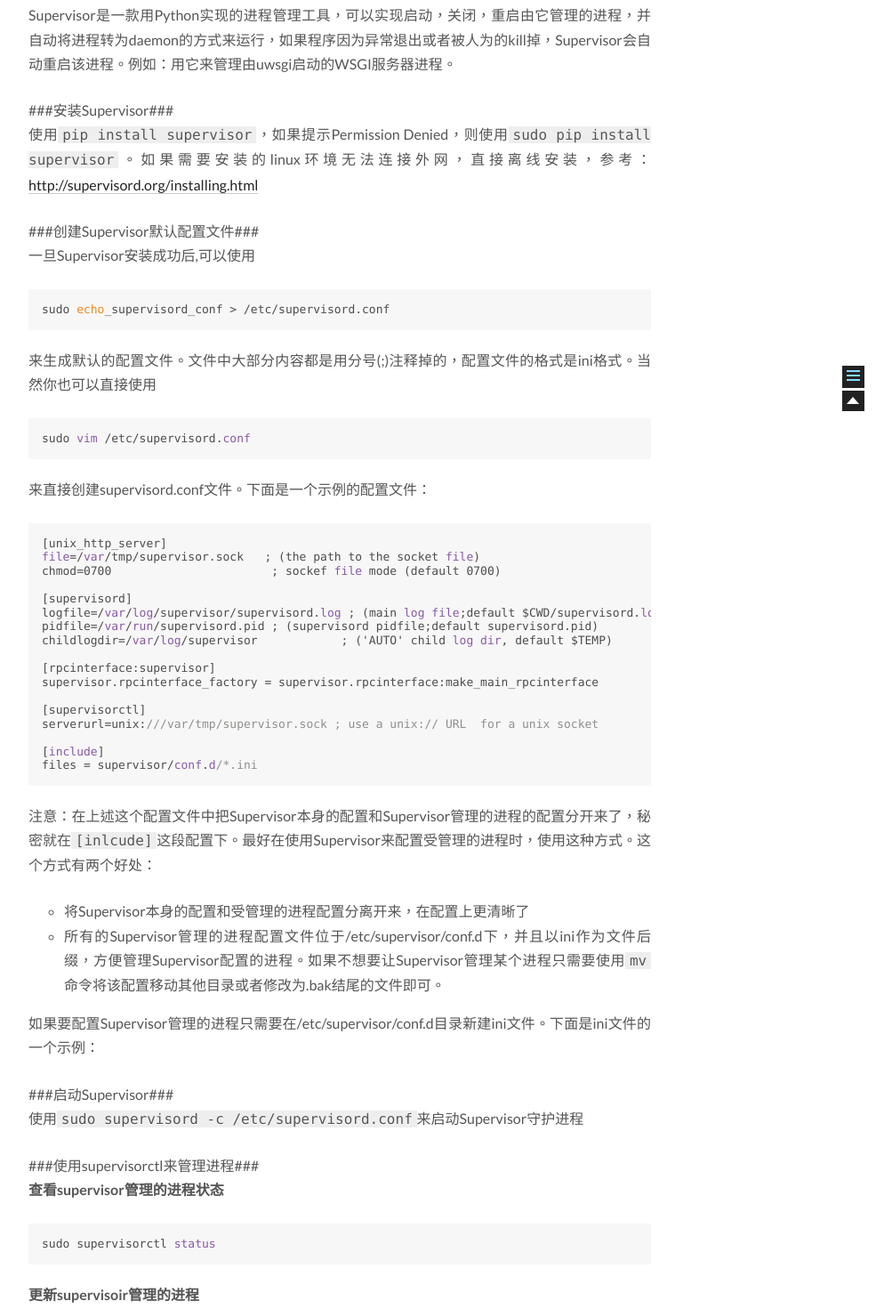
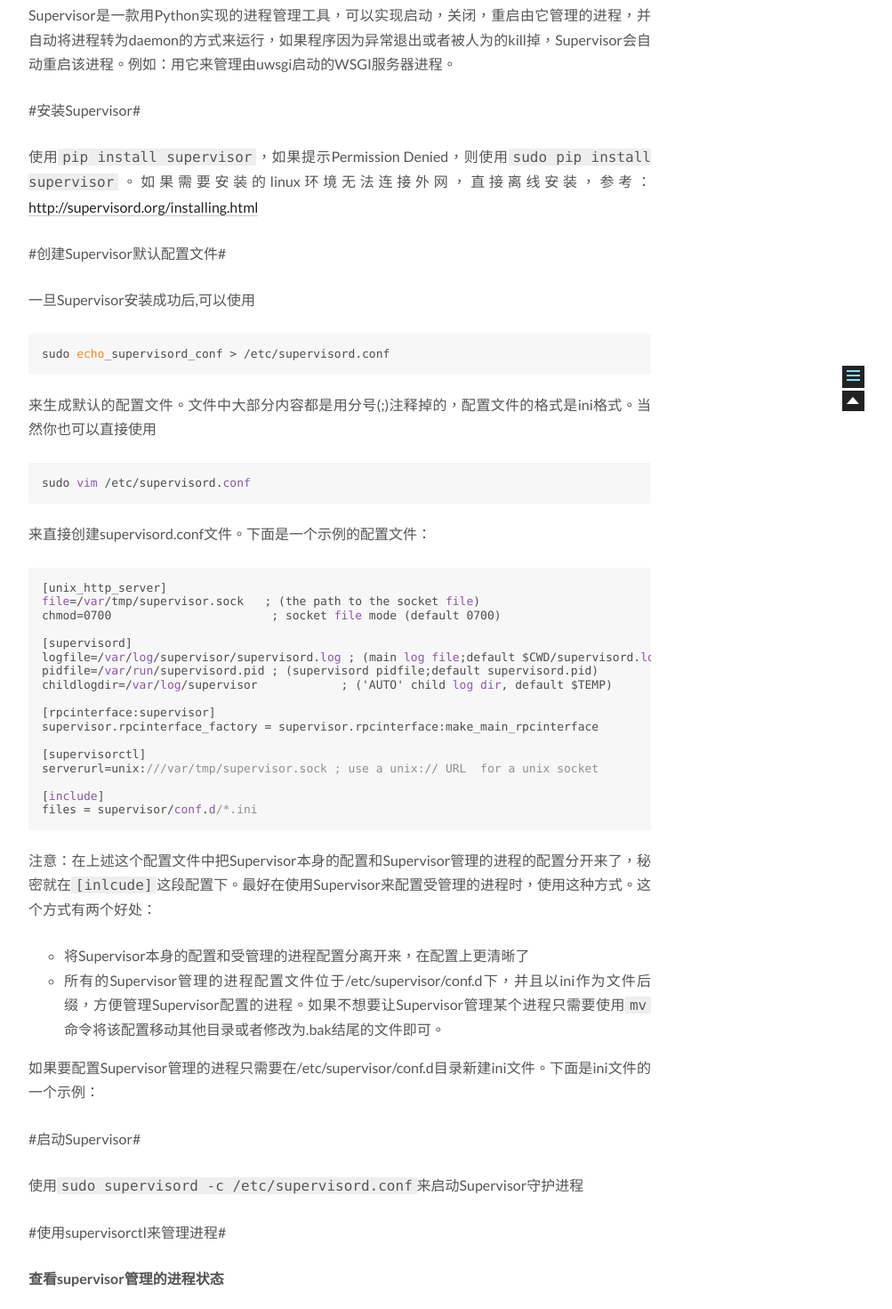
Before and after one commit to elcricwu/elcricwu.github.io, a plain HTML site: page 2015/08/22/supervisor-installation-configuration/index.html in a window 1280 px wide. Shown: the part 319-1790 px from the top of the page at 89% size, without its empty margins (258-1261 px from the left). Drawn offline with Linux system fonts and the light colour scheme; a script that the page names is missing.

Commit message:
Site updated: 2015-08-27 00:53:54

```diff
--- a/2015/08/22/supervisor-installation-configuration/index.html
+++ b/2015/08/22/supervisor-installation-configuration/index.html
@@ -38,18 +38,21 @@
 
 
 <meta name="description" content="Supervisor是一款用Python实现的进程管理工具，可以实现启动，关闭，重启由它管理的进程，并自动将进程转为daemon的方式来运行，如果程序因为异常退出或者被人为的kill掉，Supervisor会自动重启该进程。例如：用它来管理由uwsgi启动的WSGI服务器进程。
-###安装Supervisor###使用pip install supervisor，如果提示Permission De">
+#安装Supervisor#
+使用pip install supervisor，如果提示Permission Den">
 <meta property="og:type" content="article">
 <meta property="og:title" content="Supervisor安装与配置">
 <meta property="og:url" content="http://yoursite.com/2015/08/22/supervisor-installation-configuration/index.html">
 <meta property="og:site_name" content="Think Different">
 <meta property="og:description" content="Supervisor是一款用Python实现的进程管理工具，可以实现启动，关闭，重启由它管理的进程，并自动将进程转为daemon的方式来运行，如果程序因为异常退出或者被人为的kill掉，Supervisor会自动重启该进程。例如：用它来管理由uwsgi启动的WSGI服务器进程。
-###安装Supervisor###使用pip install supervisor，如果提示Permission De">
-<meta property="og:updated_time" content="2015-08-26T15:50:09.000Z">
+#安装Supervisor#
+使用pip install supervisor，如果提示Permission Den">
+<meta property="og:updated_time" content="2015-08-26T16:53:42.000Z">
 <meta name="twitter:card" content="summary">
 <meta name="twitter:title" content="Supervisor安装与配置">
 <meta name="twitter:description" content="Supervisor是一款用Python实现的进程管理工具，可以实现启动，关闭，重启由它管理的进程，并自动将进程转为daemon的方式来运行，如果程序因为异常退出或者被人为的kill掉，Supervisor会自动重启该进程。例如：用它来管理由uwsgi启动的WSGI服务器进程。
-###安装Supervisor###使用pip install supervisor，如果提示Permission De">
+#安装Supervisor#
+使用pip install supervisor，如果提示Permission Den">
 
 
 <script type="text/javascript" id="hexo.configuration">
@@ -224,16 +227,18 @@
 
 
 
-        <span itemprop="articleBody"><p>Supervisor是一款用Python实现的进程管理工具，可以实现启动，关闭，重启由它管理的进程，并自动将进程转为daemon的方式来运行，如果程序因为异常退出或者被人为的kill掉，Supervisor会自动重启该进程。例如：用它来管理由uwsgi启动的WSGI服务器进程。</p>
-<p>###安装Supervisor###<br>使用<code>pip install supervisor</code>，如果提示Permission Denied，则使用<code>sudo pip install supervisor</code>。如果需要安装的linux环境无法连接外网，直接离线安装，参考：<a href="http://supervisord.org/installing.html" target="_blank" rel="external">http://supervisord.org/installing.html</a></p>
-<p>###创建Supervisor默认配置文件###<br>一旦Supervisor安装成功后,可以使用</p>
+        <span itemprop="articleBody"><p>Supervisor是一款用Python实现的进程管理工具，可以实现启动，关闭，重启由它管理的进程，并自动将进程转为daemon的方式来运行，如果程序因为异常退出或者被人为的kill掉，Supervisor会自动重启该进程。例如：用它来管理由uwsgi启动的WSGI服务器进程。  </p>
+<p>#安装Supervisor#</p>
+<p>使用<code>pip install supervisor</code>，如果提示Permission Denied，则使用<code>sudo pip install supervisor</code>。如果需要安装的linux环境无法连接外网，直接离线安装，参考：<a href="http://supervisord.org/installing.html" target="_blank" rel="external">http://supervisord.org/installing.html</a></p>
+<p>#创建Supervisor默认配置文件#</p>
+<p>一旦Supervisor安装成功后,可以使用</p>
 <pre><code>sudo <span class="built_in">echo</span>_supervisord_conf &gt; /etc/supervisord.conf
 </code></pre><p>来生成默认的配置文件。文件中大部分内容都是用分号(;)注释掉的，配置文件的格式是ini格式。当然你也可以直接使用</p>
 <pre><code>sudo <span class="keyword">vim</span> /etc/supervisord.<span class="keyword">conf</span>
 </code></pre><p>来直接创建supervisord.conf文件。下面是一个示例的配置文件：</p>
 <pre><code>[unix_http_server]
 <span class="keyword">file</span>=/<span class="keyword">var</span>/tmp/supervisor.sock   ; (the path to the socket <span class="keyword">file</span>)
-chmod=0700                       ; sockef <span class="keyword">file</span> mode (default 0700)
+chmod=0700                       ; socket <span class="keyword">file</span> mode (default 0700)
 
 [supervisord]
 logfile=/<span class="keyword">var</span>/<span class="keyword">log</span>/supervisor/supervisord.<span class="keyword">log</span> ; (main <span class="keyword">log</span> <span class="keyword">file</span>;default <span class="label">$CWD</span>/supervisord.<span class="keyword">log</span>)
@@ -254,8 +259,10 @@
 <li>所有的Supervisor管理的进程配置文件位于/etc/supervisor/conf.d下，并且以ini作为文件后缀，方便管理Supervisor配置的进程。如果不想要让Supervisor管理某个进程只需要使用<code>mv</code>命令将该配置移动其他目录或者修改为.bak结尾的文件即可。</li>
 </ul>
 <p>如果要配置Supervisor管理的进程只需要在/etc/supervisor/conf.d目录新建ini文件。下面是ini文件的一个示例：</p>
-<p>###启动Supervisor###<br>使用<code>sudo supervisord -c /etc/supervisord.conf</code>来启动Supervisor守护进程</p>
-<p>###使用supervisorctl来管理进程###<br><strong>查看supervisor管理的进程状态</strong></p>
+<p>#启动Supervisor#</p>
+<p>使用<code>sudo supervisord -c /etc/supervisord.conf</code>来启动Supervisor守护进程</p>
+<p>#使用supervisorctl来管理进程#</p>
+<p><strong>查看supervisor管理的进程状态</strong></p>
 <pre><code>sudo supervisorctl <span class="keyword">status</span>
 </code></pre><p><strong>更新supervisoir管理的进程</strong></p>
 <p>如果在/etc/supervisor/conf.d新增了新的进程配置ini文件，可以使用如下命令来添加新的进程。</p>
--- a/css/main.css
+++ b/css/main.css
@@ -1061,7 +1061,7 @@
   width: 4px;
   height: 4px;
   border-radius: 50%;
-  background: #14faff;
+  background: #6c01a4;
 }
 .sidebar-nav {
   margin: 0;
```
Also changed, not shown: index.html (+10 -6 lines).
